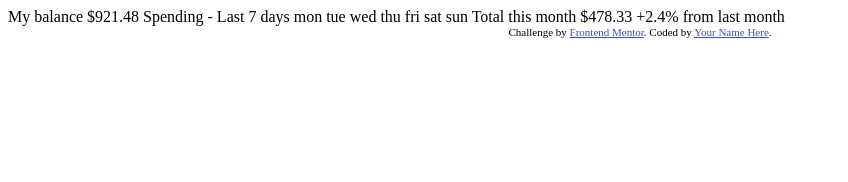
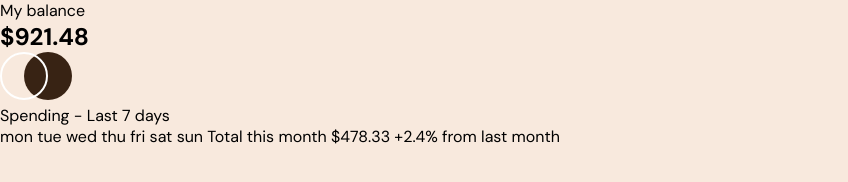
Before and after one commit to ShamSuther/Frontend_mentor, a plain HTML site: page index.html in a window 1280 px wide. Shown: the whole page, without its empty margins (0-848 px from the left). Drawn offline with Linux system fonts and the light colour scheme.

Commit message:
structure-setup

```diff
--- a/index.html
+++ b/index.html
@@ -1,25 +1,36 @@
 <!DOCTYPE html>
 <html lang="en">
+
 <head>
   <meta charset="UTF-8">
-  <meta name="viewport" content="width=device-width, initial-scale=1.0"> <!-- displays site properly based on user's device -->
+  <meta name="viewport" content="width=device-width, initial-scale=1.0">
+  <!-- displays site properly based on user's device -->
+  <link rel="icon" type="image/png" sizes="32x32" href="./images/favicon-32x32.png">
+  <title>Frontend Mentor | Expenses chart component</title>
+  <link rel="stylesheet" href="./styles/styles.css">
+  <!-- Script -->
+</head>
 
-  <link rel="icon" type="image/png" sizes="32x32" href="./images/favicon-32x32.png">
+<body>
+  <div class="expense-chart">
+    <!-- Header -->
+    <div class="chart-header">
+      <div class="header-text">
+        <p>My balance</p>
+        <h2>$921.48</h2>
+      </div>
+      <div class="header-img">
+        <img src="./images/logo.svg" alt="card">
+      </div>
+    </div>
+    <!-- Body -->
+    <div class="chart-body">
+      <p class="body-title">Spending - Last 7 days</p>
+      <div class="chart" id="chart"></div>
+    </div>
+  </div>
 
-  <title>Frontend Mentor | Expenses chart component</title>
 
-  <!-- Feel free to remove these styles or customise in your own stylesheet 👍 -->
-  <style>
-    .attribution { font-size: 11px; text-align: center; }
-    .attribution a { color: hsl(228, 45%, 44%); }
-  </style>
-</head>
-<body>
-
-  My balance
-  $921.48
-
-  Spending - Last 7 days
 
   mon
   tue
@@ -35,9 +46,35 @@
   +2.4%
   from last month
 
-  <div class="attribution">
-    Challenge by <a href="https://www.frontendmentor.io?ref=challenge" target="_blank">Frontend Mentor</a>.
-    Coded by <a href="#">Your Name Here</a>.
-  </div>
+  <!-- Scripts -->
+  <script defer>
+    const path = "/data.json";
+    const chart = document.getElementById("chart");
+
+    const displayData = async (path) => {
+      const response = await fetch(path);
+      const result = await response.json();
+      return result;
+    }
+
+    addEventListener("DOMContentLoaded", () => {
+      displayData(path).then((resolve) => {
+        if (Array.isArray(resolve)) {
+          resolve.forEach((stock, index) => {
+            const child = document.createElement("div");
+            child.setAttribute("id", `day-${index}`);
+            child.setAttribute("class", "bars");
+            chart.appendChild(child);
+          })
+        }
+      })
+        .catch((error) => {
+          console.error(error);
+        })
+    })
+
+
+  </script>
 </body>
+
 </html>
--- /dev/null
+++ b/styles/styles.css
@@ -0,0 +1,37 @@
+@import url('https://fonts.googleapis.com/css2?family=DM+Sans:ital,opsz,wght@0,9..40,100..1000;1,9..40,100..1000&display=swap');
+
+:root {
+    --mobile: 375px;
+    --desktop: 1440px;
+
+    /* Primary Colors */
+
+    --soft-red: hsl(10, 79%, 65%);
+    --cyan: hsl(186, 34%, 60%);
+
+    /* Neutral Colors */
+
+    --dark-brown: hsl(25, 47%, 15%);
+    --md-brown: hsl(28, 10%, 53%);
+    --cream: hsl(27, 66%, 92%);
+    --very-pale-orange: hsl(33, 100%, 98%);
+
+    /* Font Sizes */
+
+    --font-normal: 18px;
+
+    /* Font Family */
+
+    --DM-Sans: "DM Sans", sans-serif;
+}
+
+* {
+    margin: 0;
+    padding: 0;
+    box-sizing: border-box;
+    font-family: var(--DM-Sans);
+}
+
+body{
+    background: var(--cream);
+}
```
